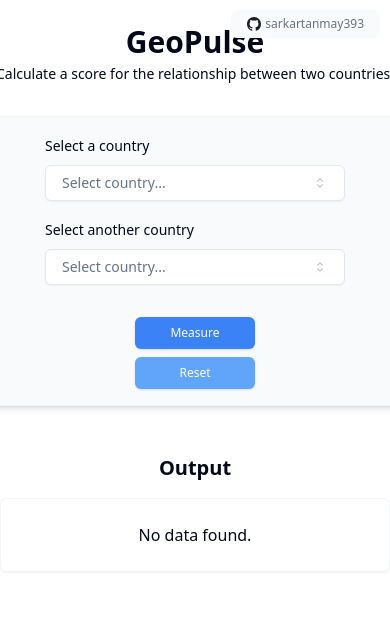
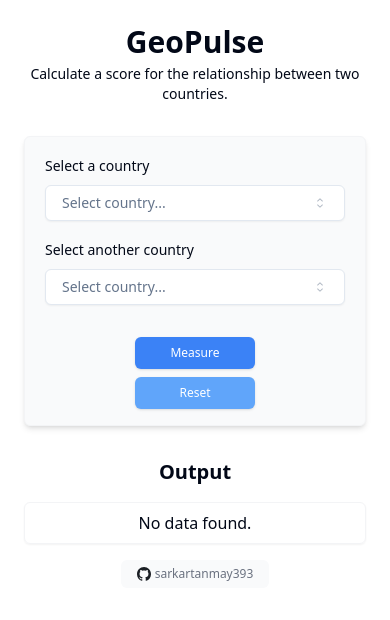
Before and after one commit to sarkartanmay393/GeoPulse, a Next.js app: page / in a window 390 px wide. Shown: the top 620 px of the page. Built offline with nearby package versions, Linux system fonts and the light colour scheme.

Commit message:
feat: design changes on accordion, radical chart, tsx badge

```diff
--- a/src/app/page.tsx
+++ b/src/app/page.tsx
@@ -121,8 +121,8 @@ export default function HomePage() {
   };
 
   return (
-    <main className="flex w-screen flex-col items-center justify-start p-6 transition">
-      <div className="max-w-2xl space-y-8">
+    <main className="flex min-h-screen w-screen flex-col items-center justify-start p-6 transition">
+      <div className="max-w-2xl space-y-8 h-full w-full">
         <Header />
         <div className="mt-6 p-4 flex flex-col border-[1px] border-solid border-gray-100 items-center justify-start rounded-md shadow-md bg-gray-50 transition">
           <Form {...form}>
@@ -156,7 +156,7 @@ export default function HomePage() {
             </form>
           </Form>
         </div>
-        <div className="p-4 flex flex-col items-center justify-start rounded-sm transition">
+        <div className="flex flex-col items-center justify-start rounded-sm transition">
           <h2 className="text-xl font-semibold mb-4">Output</h2>
           <OutputArea output={output} />
         </div>
--- a/src/components/OutputAccordion.tsx
+++ b/src/components/OutputAccordion.tsx
@@ -73,18 +73,19 @@ export default function OutputAccordion({ output }: TProps) {
 
     return (
         <TooltipProvider>
-            <Accordion value={accordionValue} onValueChange={setAccordionValue} type="single" defaultValue="Overall Score" collapsible className="w-full max-w-2xl space-y-4">
+            <Accordion value={accordionValue} onValueChange={setAccordionValue} type="single" defaultValue="Overall Score" collapsible className="w-full max-w-2xl space-y-2">
                 {Object.keys(Factors).map((factor) => (
                     <AccordionItem key={factor} value={factor} className={cn(
                         "border border-gray-300 rounded-lg shadow-sm hover:bg-gray-50 transition",
-                        accordionValue === factor ? "bg-gray-50" : ""
+                        accordionValue === factor ? "bg-gray-50" : "",
+                        'Overall Score' === factor ? "bg-gray-50" : ""
                     )} >
                         <AccordionTrigger className="p-4 hover:no-underline flex items-center justify-between gap-4 leading-none no-underline">
                             <div className="w-full flex items-center justify-start gap-2">
-                                <h3 className="text-lg font-medium">{factor}</h3>
+                                <h3 className="text-[14px] sm:text-lg font-medium">{factor}</h3>
                                 <Tooltip disableHoverableContent>
                                     <TooltipTrigger>
-                                        <InfoCircledIcon className="w-3.5 h-3.5 text-gray-400 hover:text-gray-500 transition" />
+                                        <InfoCircledIcon className="w-4 h-4 text-gray-400 hover:text-gray-500 transition" />
                                     </TooltipTrigger>
                                     <TooltipContent>
                                         <p>{Factors[factor as keyof typeof Factors].info}</p>
--- a/src/components/OutputArea.tsx
+++ b/src/components/OutputArea.tsx
@@ -8,7 +8,7 @@ type TProps = {
 
 export default function OutputArea({ output }: TProps) {
     return (
-        <div className={cn("w-screen max-w-full p-6 shadow-sm border-[1px] border-solid border-gray-100 rounded-md", output && "mb-8")}>
+        <div className={cn("w-screen max-w-full p-2 sm:p-4 md:p-6 shadow-sm border-[1px] border-solid border-gray-100 rounded-md", output && "mb-8")}>
             {output ?
                 <OutputAccordion output={output} />
              : (
--- a/src/components/RadicalChart.tsx
+++ b/src/components/RadicalChart.tsx
@@ -42,15 +42,15 @@ export function RadicalChart({ chartData }: TProps) {
             <CardContent className="pb-0">
                 <ChartContainer
                     config={chartConfig}
-                    className="mx-auto max-h-[250px]"
+                    className="mx-auto w-full max-h-[250px] h-[180px] sm:h-[225px]"
                 >
-                    <RadarChart data={chartData} outerRadius={90}>
+                    <RadarChart data={chartData} outerRadius={90} className="">
                         <ChartTooltip
                             cursor={false}
-                            content={<ChartTooltipContent hideLabel />}
+                            content={<ChartTooltipContent />}
                         />
                         <PolarGrid gridType="circle" />
-                        <PolarAngleAxis dataKey="keyFactor" />
+                        <PolarAngleAxis dataKey="keyFactor" tick={window.innerWidth < 600 ? false : true} />
                         <PolarRadiusAxis className="opacity-35" angle={30} domain={[0, 100]} />
                         <Radar
                             dataKey="score"
@@ -64,8 +64,8 @@ export function RadicalChart({ chartData }: TProps) {
                     </RadarChart>
                 </ChartContainer>
             </CardContent>
-            <CardFooter className="flex-col text-sm mt-2">
-                <div className="flex items-center leading-none text-xs text-muted-foreground">
+            <CardFooter className="flex-col text-sm">
+                <div className="flex items-center leading-none text-xs text-muted-foreground pt-2">
                     Data updated every week
                 </div>
             </CardFooter>
--- a/src/components/TsxBadge.tsx
+++ b/src/components/TsxBadge.tsx
@@ -3,7 +3,7 @@ import Link from "next/link";
 
 export default function TsxBadge() {
     return (
-        <div className="absolute top-2.5 right-2.5 flex flex-col items-center justify-center gap-0 rounded-md bg-gray-50 px-4 py-1.5 transition">
+        <div className="mt-4 flex flex-col items-center justify-center gap-0 rounded-md bg-gray-50 px-4 py-1.5 transition">
             {/* <span className="text-xs font-medium text-gray-500">TSX</span> */}
             <Link target="_blank" href="https://github.com/sarkartanmay393" className="flex space-x-1 text-gray-500 hover:text-gray-700 text-xs font-normal transition">
                 <Image src="/github.svg" alt="Github handle: sarkartanmay393" width={14} height={14} />
```
